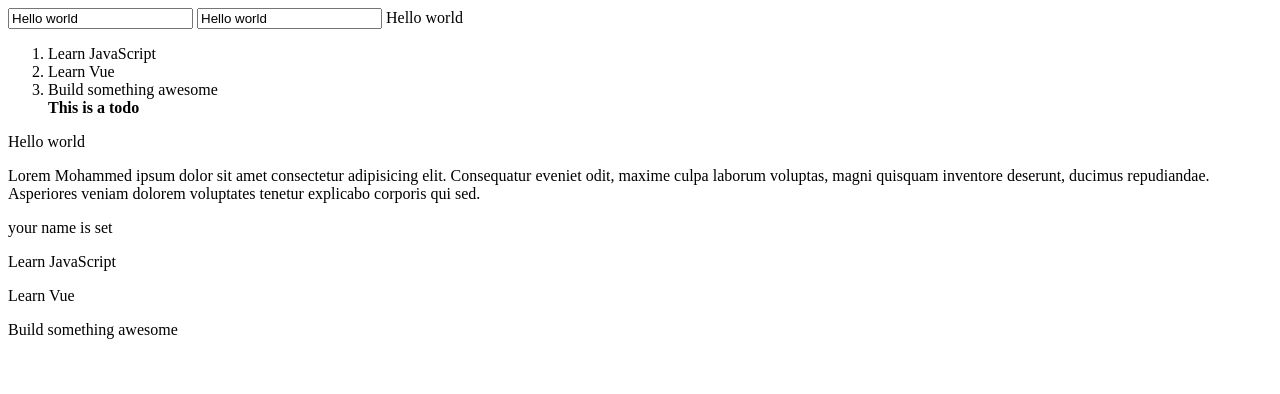
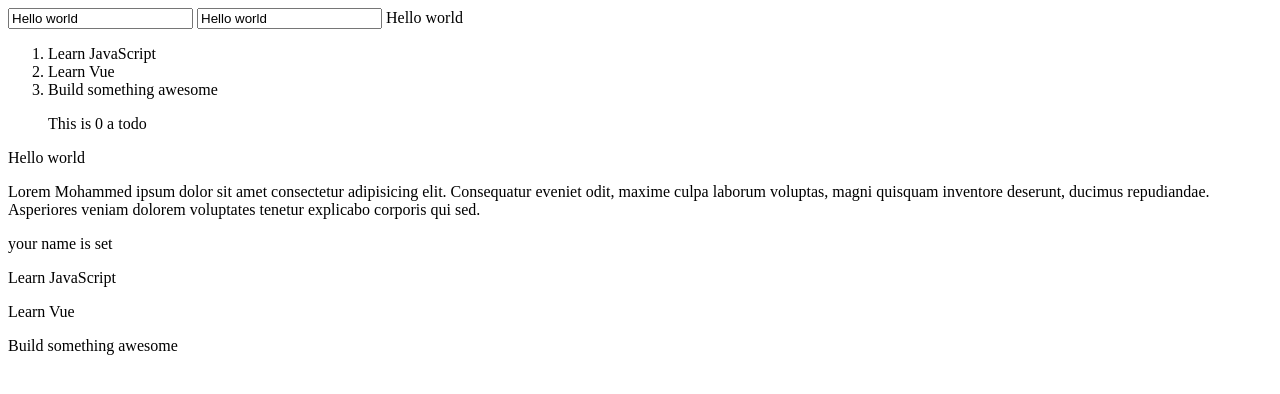
Before and after one commit to mohammedelmostafa/VueApp, a plain HTML site: page Index.html in a window 1280 px wide. Drawn offline with nearby package versions, Linux system fonts and the light colour scheme.

Commit message:
template count

```diff
--- a/Index.html
+++ b/Index.html
@@ -28,10 +28,14 @@
     <script>
 
         Vue.component('todo-item',{
-            template: '<b>This is a todo</b>',
+
             data:function(){
-                return template;
-            }
+                return {
+                    MyName:'mohameed elmostafa',
+                    count:0
+                }
+            },
+            template: '<p v-on:click="count++">This is {{count}} a todo</p>'
         })
 
         // this is vue object
```
